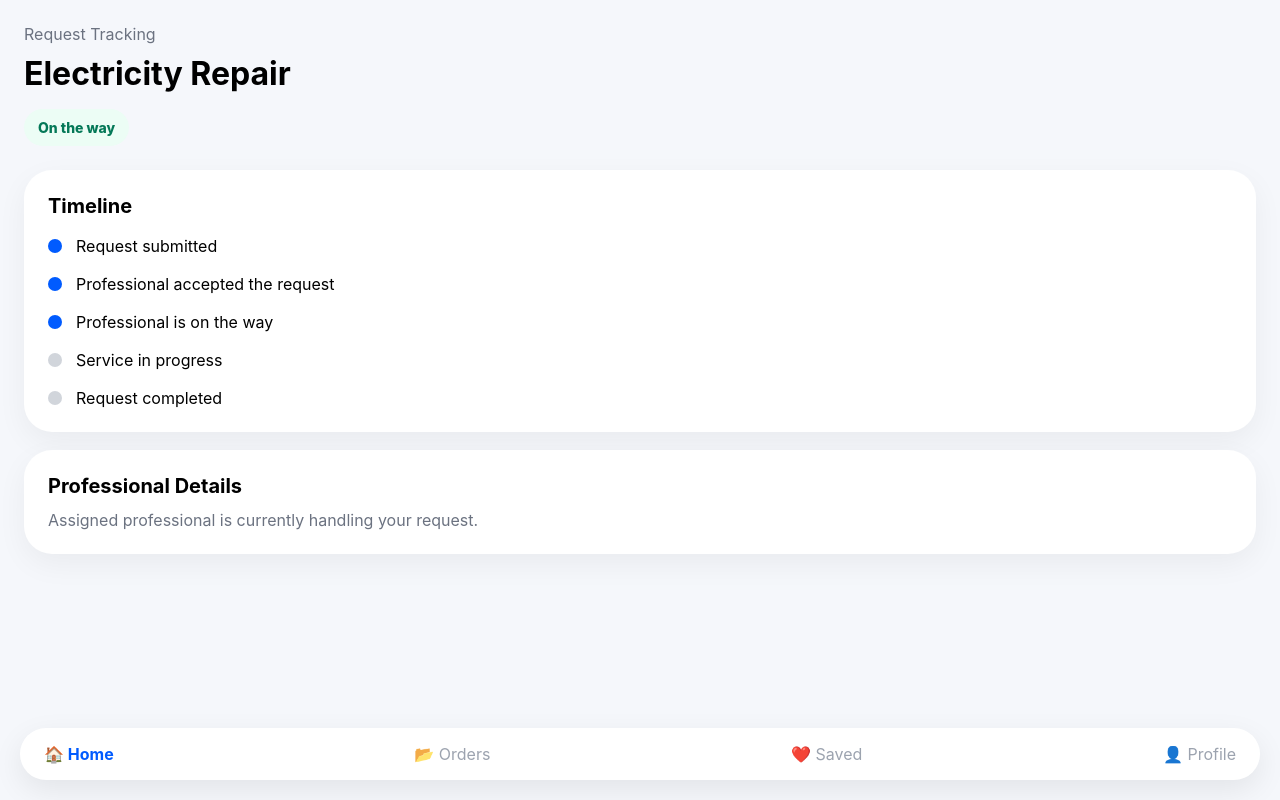
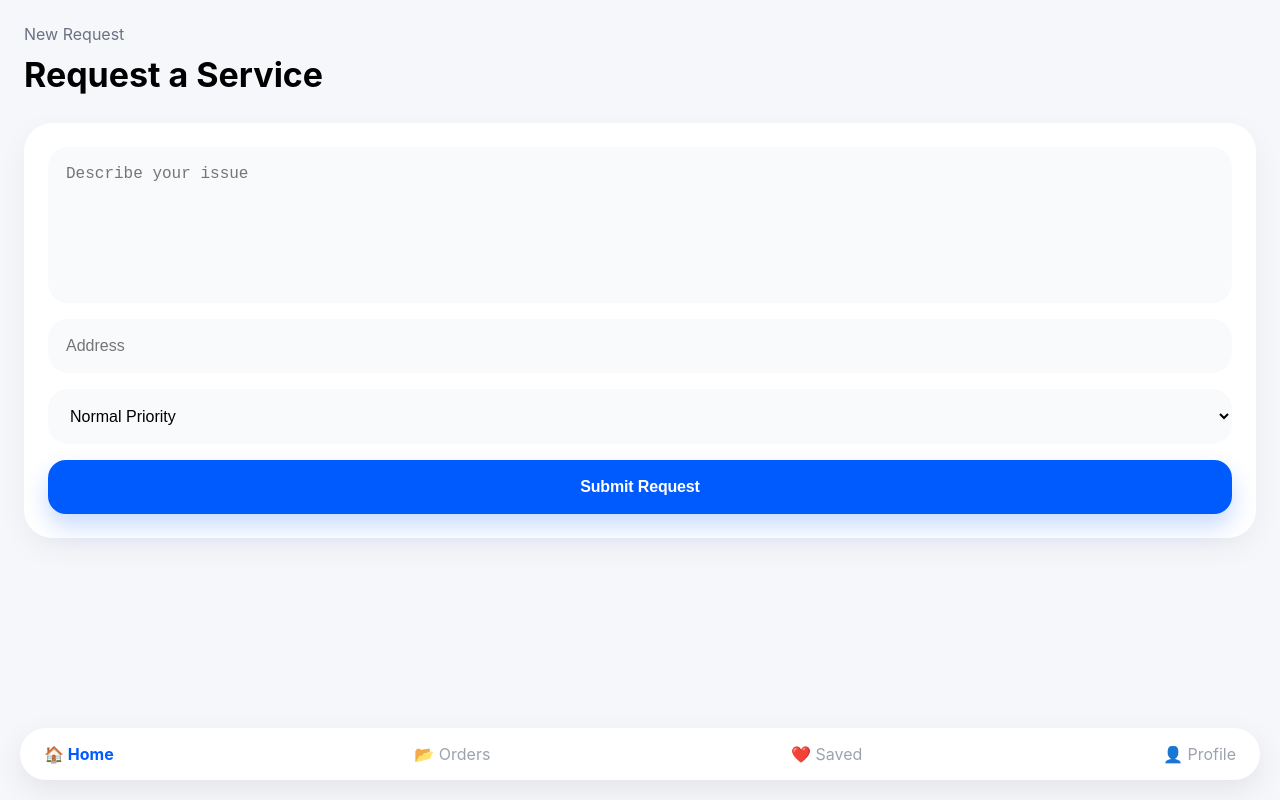
Before and after one commit to YoniLevy10/Fixly, a Next.js app: page /request/new in a window 1280 px wide. Built offline with nearby package versions, Linux system fonts and the light colour scheme.

Commit message:
Add request creation flow

```diff
--- /dev/null
+++ b/app/request/new/page.tsx
@@ -0,0 +1,80 @@
+import BottomNav from '@/components/BottomNav'
+import Button from '@/components/ui/Button'
+import Card from '@/components/ui/Card'
+
+export default function NewRequestPage() {
+  return (
+    <main
+      style={{
+        padding: '24px',
+        paddingBottom: '120px',
+      }}
+    >
+      <div style={{ marginBottom: '28px' }}>
+        <div style={{ color: '#6B7280', marginBottom: '10px' }}>
+          New Request
+        </div>
+
+        <h1
+          style={{
+            fontSize: '34px',
+            margin: 0,
+          }}
+        >
+          Request a Service
+        </h1>
+      </div>
+
+      <Card>
+        <div
+          style={{
+            display: 'flex',
+            flexDirection: 'column',
+            gap: '16px',
+          }}
+        >
+          <textarea
+            placeholder="Describe your issue"
+            style={{
+              minHeight: '120px',
+              border: 'none',
+              background: '#F9FAFB',
+              borderRadius: '20px',
+              padding: '18px',
+              resize: 'none',
+              fontSize: '16px',
+            }}
+          />
+
+          <input
+            placeholder="Address"
+            style={{
+              border: 'none',
+              background: '#F9FAFB',
+              borderRadius: '20px',
+              padding: '18px',
+              fontSize: '16px',
+            }}
+          />
+
+          <select
+            style={{
+              border: 'none',
+              background: '#F9FAFB',
+              borderRadius: '20px',
+              padding: '18px',
+              fontSize: '16px',
+            }}
+          >
+            <option>Normal Priority</option>
+            <option>Urgent</option>
+          </select>
+
+          <Button>Submit Request</Button>
+        </div>
+      </Card>
+
+      <BottomNav />
+    </main>
+  )
+}
```
